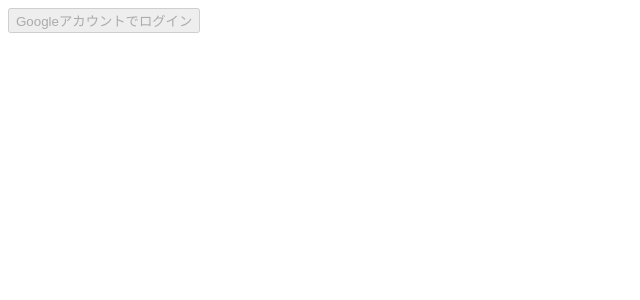
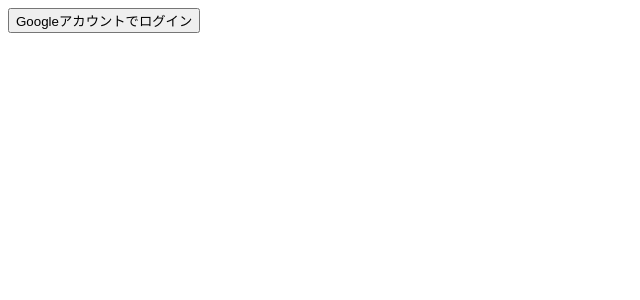
Before and after one commit to masayo16/mini-dragon-battle-frontend, a Nuxt app: page /login in a window 1280 px wide. Shown: the top 300 px of the page, without its empty margins (0-640 px from the left). Built offline with nearby package versions, Linux system fonts and the light colour scheme.

Commit message:
upd: ログインボタンが非活性だった

```diff
--- a/composables/useGoogleAuth.ts
+++ b/composables/useGoogleAuth.ts
@@ -1,10 +1,11 @@
 import { GoogleAuthProvider, signInWithPopup, signOut } from 'firebase/auth';
+import { ref } from 'vue';
 import { useNuxtApp } from '#app';
 
 export const useGoogleAuth = () => {
   const { $firebase } = useNuxtApp();
   const user = ref($firebase.auth.currentUser);
-  const isLoading = ref(true);
+  const isLoading = ref(false);
 
   const provider = new GoogleAuthProvider();
 
--- a/pages/login.vue
+++ b/pages/login.vue
@@ -6,7 +6,7 @@ const { loginWithGoogle, isLoading } = useGoogleAuth();
 
 <template>
   <div class="login-container">
-    <button @click="loginWithGoogle" :disabled="isLoading">
+    <button :disabled="isLoading" @click="loginWithGoogle">
       Googleアカウントでログイン
     </button>
   </div>
```
